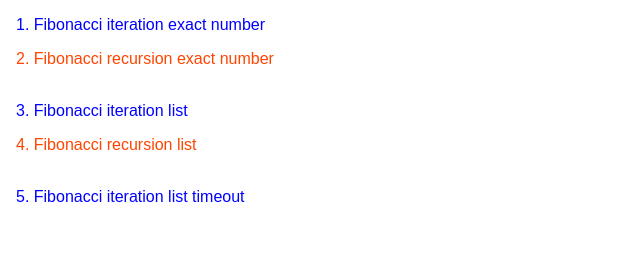
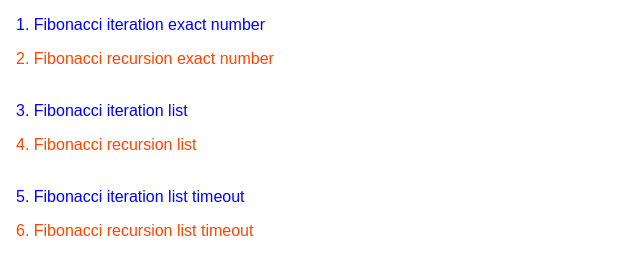
Before and after one commit to mariuszciaston/Fibonacci-Race, a plain HTML site: page index.html in a window 1280 px wide. Shown: the whole page, without its empty margins (0-640 px from the left). Drawn offline with Linux system fonts and the light colour scheme.

Commit message:
Add sixth method

```diff
--- a/index.html
+++ b/index.html
@@ -18,7 +18,7 @@
         <li><a class="orange" href="4. Fibonacci recursion list.html">4. Fibonacci recursion list</a></li>
         <br>
         <li><a class="blue" href="5. Fibonacci iteration list timeout.html">5. Fibonacci iteration list timeout</a></li>
-        <!-- <li><a class="orange" href="6. Fibonacci recursion list timeout.html">6. Fibonacci recursion list timeout</a></li> -->
+        <li><a class="orange" href="6. Fibonacci recursion list timeout.html">6. Fibonacci recursion list timeout</a></li>
         <!-- <br> -->
         <!-- <li><a class="violet" href="7. Fibonacci iteration vs recursion list timeout.html">7. Fibonacci iteration vs recursion list timeout parallel race!</a></li> -->
     </ul>
```
